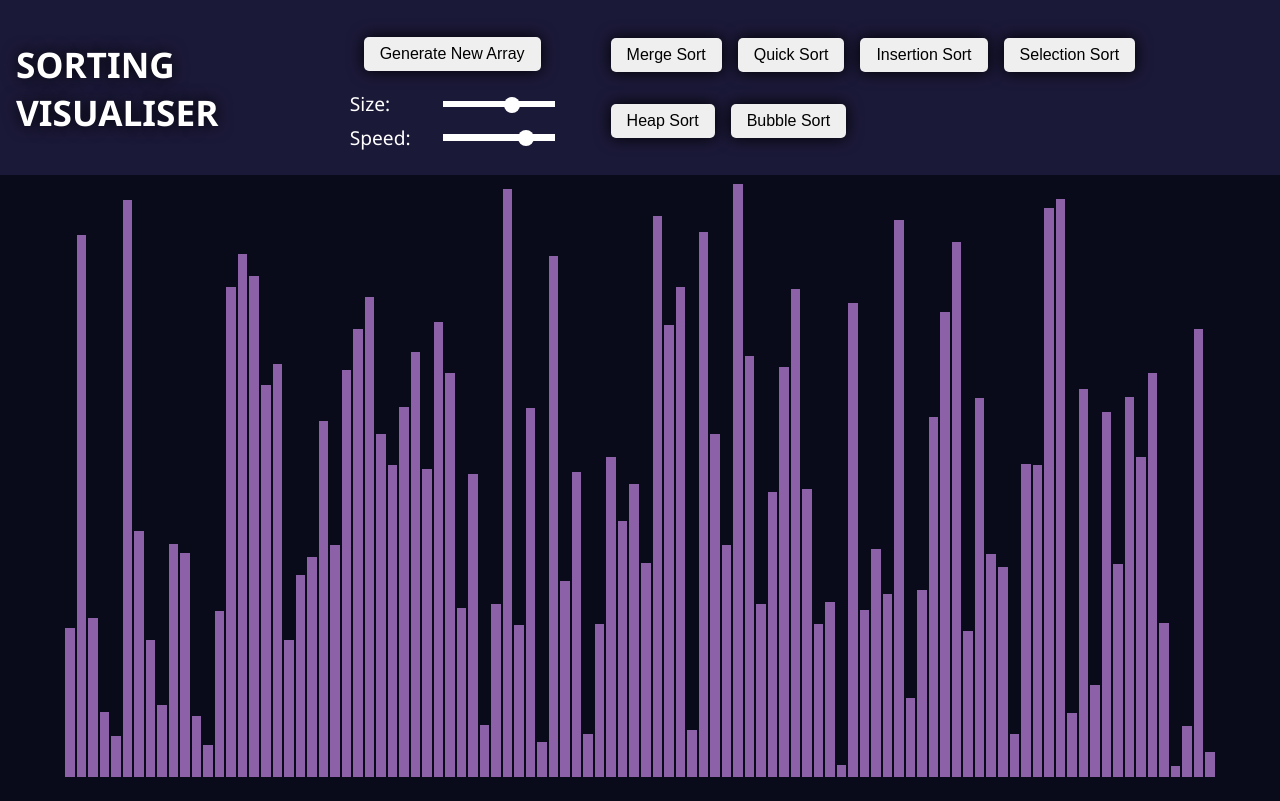
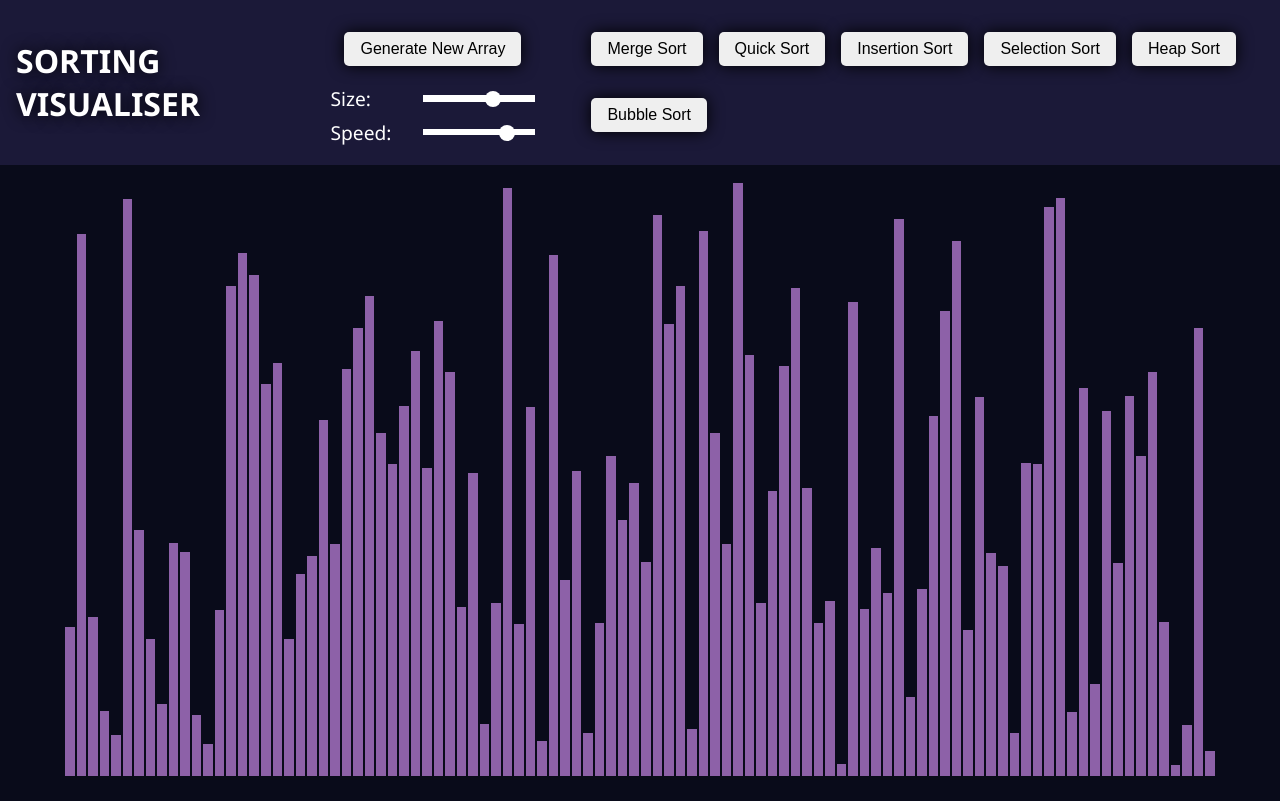
Before and after one commit to srinivasteja18/Sorting-Visualiser, a React (Create React App) app: page / in a window 1280 px wide. Built offline with nearby package versions, Linux system fonts and the light colour scheme.

Commit message:
Update App.css

```diff
--- a/src/App.css
+++ b/src/App.css
@@ -69,7 +69,7 @@ button:hover{
 }
 
 h1{
-  font-size: 2.2rem;
+  font-size: 2rem;
   text-shadow: 0 0 1rem black;
 }
 .labels{
```
